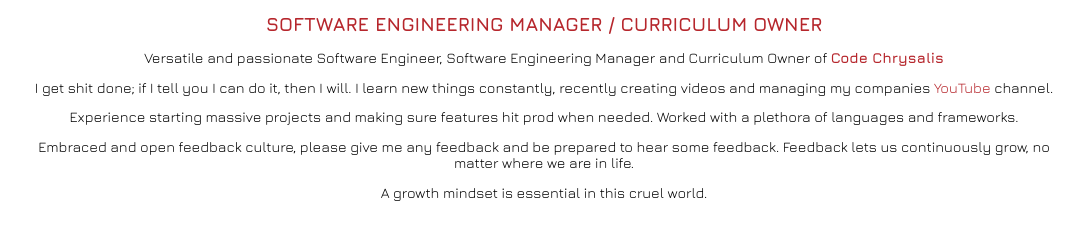
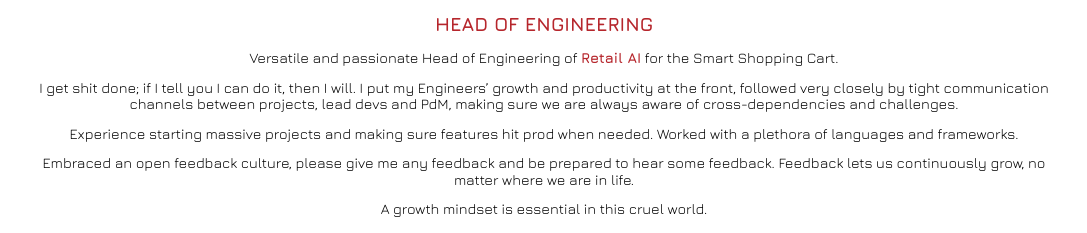
Before and after one commit to FelixKirmse/FelixKirmse.github.io, a plain HTML site: page index.html in a window 1280 px wide. Shown: the part 356-589 px from the top of the page, without its empty margins (96-1183 px from the left). Drawn offline with nearby package versions, Linux system fonts and the light colour scheme.

Commit message:
updated for new adventures

```diff
--- a/index.html
+++ b/index.html
@@ -1,7 +1,7 @@
 <!DOCTYPE html>
 <html>
   <head>
-	<meta name="generator" content="Hugo 0.78.1" />
+	<meta name="generator" content="Hugo 0.109.0">
     <meta charset="UTF-8" />
     <meta name="viewport" content="width=device-width, initial-scale=1.0" />
     <meta http-equiv="content-type" content="text/html; charset=utf-8" />
@@ -42,11 +42,11 @@
     </a>
   </div>
   <h1 class="name">Felix <b>Kirmse</b></h1>
-  <h2 class="title">Software Engineering Manager / Curriculum Owner</h2><span class="bio"><p>Versatile and passionate Software Engineer, Software Engineering Manager and Curriculum Owner of <a href="https://codechrysalis.io"><strong>Code Chrysalis</strong></a></p>
-<p>I get shit done; if I tell you I can do it, then I will. I learn new things constantly, recently creating videos and managing my companies <a href="https://youtube.com/c/codechrysalis">YouTube</a> channel.</p>
+  <h2 class="title">Head of Engineering</h2><span class="bio"><p>Versatile and passionate Head of Engineering of <a href="https://www.retail-ai.jp/en/"><strong>Retail AI</strong></a> for the Smart Shopping Cart.</p>
+<p>I get shit done; if I tell you I can do it, then I will. I put my Engineers&rsquo; growth and productivity at the front, followed very closely by tight communication channels between projects, lead devs and PdM, making sure we are always aware of cross-dependencies and challenges.</p>
 <p>Experience starting massive projects and making sure features hit prod when needed.
 Worked with a plethora of languages and frameworks.</p>
-<p>Embraced and open feedback culture, please give me any feedback and be prepared to hear some feedback. Feedback lets us continuously grow, no matter where we are in life.</p>
+<p>Embraced an open feedback culture, please give me any feedback and be prepared to hear some feedback. Feedback lets us continuously grow, no matter where we are in life.</p>
 <p>A growth mindset is essential in this cruel world.</p>
 </span>
 </section>
```
Also changed, not shown: sitemap.xml (+2 -8 lines), android-chrome-192x192.png (added), android-chrome-512x512.png (added), apple-touch-icon.png (added), favicon-16x16.png (added), favicon-32x32.png (added), favicon.ico (added), site.webmanifest (added), 2 other files.
